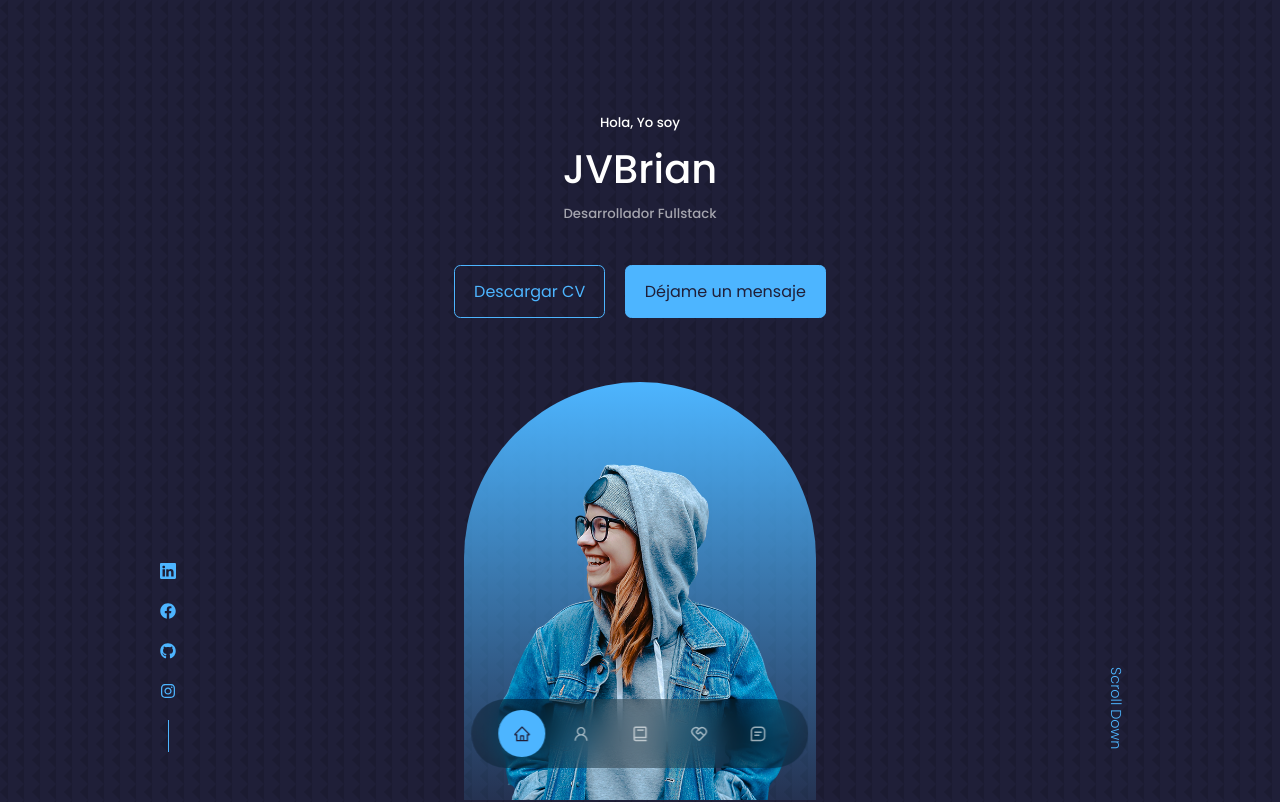
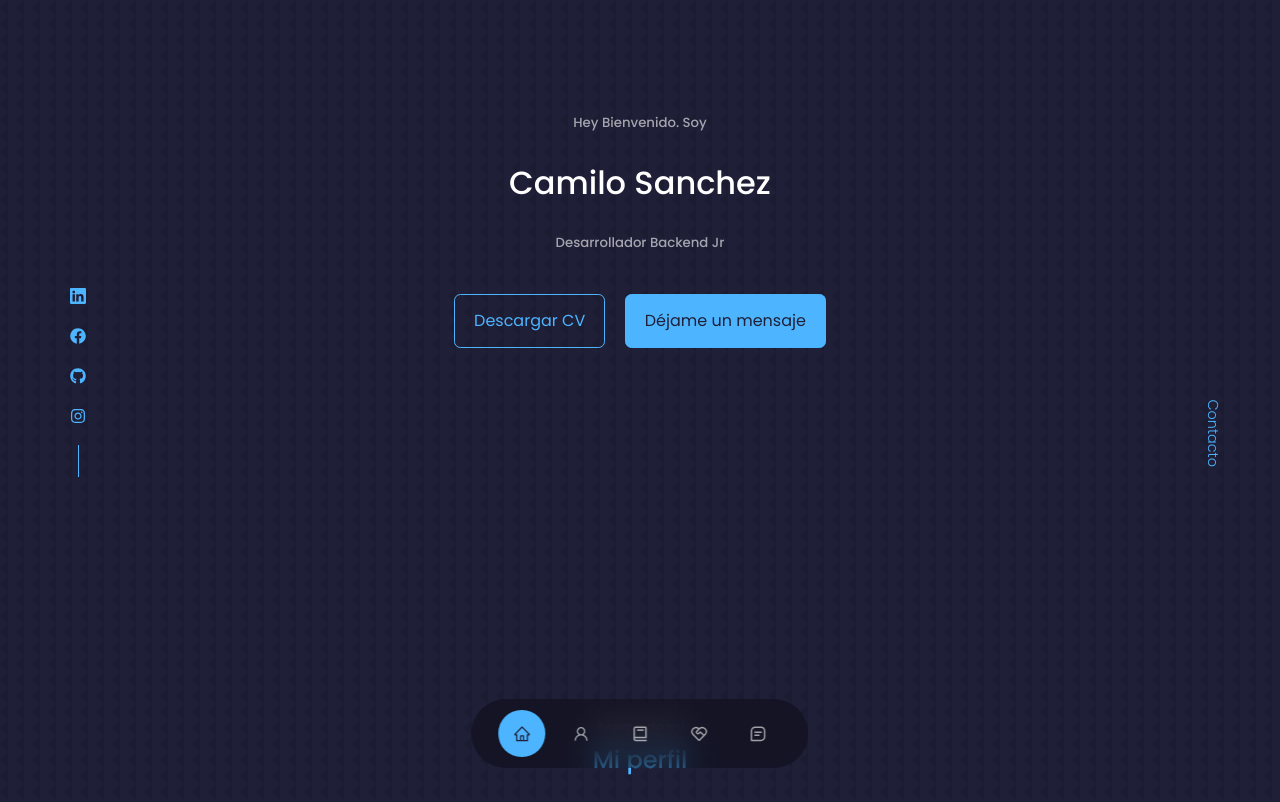
Before and after one commit to Juan-Camilo-Sanchez-Echeverri/Juan-Camilo-Sanchez-Echeverri.github.io, a React (Vite) app: page / in a window 1280 px wide. Shown: the top 802 px of the page. Built offline with nearby package versions, Linux system fonts and the light colour scheme.

Commit message:
Se realiza Header

```diff
--- a/index.html
+++ b/index.html
@@ -1,13 +1,16 @@
 <!DOCTYPE html>
 <html lang="en">
+
 <head>
   <meta charset="UTF-8" />
   <link rel="icon" type="image/svg+xml" href="/src/favicon.svg" />
   <meta name="viewport" content="width=device-width, initial-scale=1.0" />
-    <title>JVBrian</title>
+  <title>Juan Camilo Sanchez</title>
 </head>
+
 <body>
   <div id="root"></div>
   <script type="module" src="./src/main.jsx"></script>
 </body>
+
 </html>
--- a/src/App.css
+++ b/src/App.css
@@ -1,42 +1,351 @@
-.App {
-  text-align: center;
+/*! normalize.css v8.0.1 | MIT License | github.com/necolas/normalize.css */
+
+/* Document
+   ========================================================================== */
+
+/**
+ * 1. Correct the line height in all browsers.
+ * 2. Prevent adjustments of font size after orientation changes in iOS.
+ */
+
+html {
+	line-height: 1.15; /* 1 */
+	-webkit-text-size-adjust: 100%; /* 2 */
 }
 
-.App-logo {
-  height: 40vmin;
-  pointer-events: none;
+/* Sections
+   ========================================================================== */
+
+/**
+ * Remove the margin in all browsers.
+ */
+
+body {
+	margin: 0;
 }
 
-@media (prefers-reduced-motion: no-preference) {
-  .App-logo {
-    animation: App-logo-spin infinite 20s linear;
-  }
+/**
+ * Render the `main` element consistently in IE.
+ */
+
+main {
+	display: block;
 }
 
-.App-header {
-  background-color: #282c34;
-  min-height: 100vh;
-  display: flex;
-  flex-direction: column;
-  align-items: center;
-  justify-content: center;
-  font-size: calc(10px + 2vmin);
-  color: white;
+/**
+ * Correct the font size and margin on `h1` elements within `section` and
+ * `article` contexts in Chrome, Firefox, and Safari.
+ */
+
+h1 {
+	font-size: 2em;
+	margin: 0.67em 0;
 }
 
-.App-link {
-  color: #61dafb;
+/* Grouping content
+   ========================================================================== */
+
+/**
+ * 1. Add the correct box sizing in Firefox.
+ * 2. Show the overflow in Edge and IE.
+ */
+
+hr {
+	box-sizing: content-box; /* 1 */
+	height: 0; /* 1 */
+	overflow: visible; /* 2 */
 }
 
-@keyframes App-logo-spin {
-  from {
-    transform: rotate(0deg);
-  }
-  to {
-    transform: rotate(360deg);
-  }
+/**
+ * 1. Correct the inheritance and scaling of font size in all browsers.
+ * 2. Correct the odd `em` font sizing in all browsers.
+ */
+
+pre {
+	font-family: monospace, monospace; /* 1 */
+	font-size: 1em; /* 2 */
 }
 
-button {
-  font-size: calc(10px + 2vmin);
+/* Text-level semantics
+   ========================================================================== */
+
+/**
+ * Remove the gray background on active links in IE 10.
+ */
+
+a {
+	background-color: transparent;
 }
+
+/**
+ * 1. Remove the bottom border in Chrome 57-
+ * 2. Add the correct text decoration in Chrome, Edge, IE, Opera, and Safari.
+ */
+
+abbr[title] {
+	border-bottom: none; /* 1 */
+	text-decoration: underline; /* 2 */
+	text-decoration: underline dotted; /* 2 */
+}
+
+/**
+ * Add the correct font weight in Chrome, Edge, and Safari.
+ */
+
+b,
+strong {
+	font-weight: bolder;
+}
+
+/**
+ * 1. Correct the inheritance and scaling of font size in all browsers.
+ * 2. Correct the odd `em` font sizing in all browsers.
+ */
+
+code,
+kbd,
+samp {
+	font-family: monospace, monospace; /* 1 */
+	font-size: 1em; /* 2 */
+}
+
+/**
+ * Add the correct font size in all browsers.
+ */
+
+small {
+	font-size: 80%;
+}
+
+/**
+ * Prevent `sub` and `sup` elements from affecting the line height in
+ * all browsers.
+ */
+
+sub,
+sup {
+	font-size: 75%;
+	line-height: 0;
+	position: relative;
+	vertical-align: baseline;
+}
+
+sub {
+	bottom: -0.25em;
+}
+
+sup {
+	top: -0.5em;
+}
+
+/* Embedded content
+   ========================================================================== */
+
+/**
+ * Remove the border on images inside links in IE 10.
+ */
+
+img {
+	border-style: none;
+}
+
+/* Forms
+   ========================================================================== */
+
+/**
+ * 1. Change the font styles in all browsers.
+ * 2. Remove the margin in Firefox and Safari.
+ */
+
+button,
+input,
+optgroup,
+select,
+textarea {
+	font-family: inherit; /* 1 */
+	font-size: 100%; /* 1 */
+	line-height: 1.15; /* 1 */
+	margin: 0; /* 2 */
+}
+
+/**
+ * Show the overflow in IE.
+ * 1. Show the overflow in Edge.
+ */
+
+button,
+input {
+	/* 1 */
+	overflow: visible;
+}
+
+/**
+ * Remove the inheritance of text transform in Edge, Firefox, and IE.
+ * 1. Remove the inheritance of text transform in Firefox.
+ */
+
+button,
+select {
+	/* 1 */
+	text-transform: none;
+}
+
+/**
+ * Correct the inability to style clickable types in iOS and Safari.
+ */
+
+button,
+[type='button'],
+[type='reset'],
+[type='submit'] {
+	-webkit-appearance: button;
+}
+
+/**
+ * Remove the inner border and padding in Firefox.
+ */
+
+button::-moz-focus-inner,
+[type='button']::-moz-focus-inner,
+[type='reset']::-moz-focus-inner,
+[type='submit']::-moz-focus-inner {
+	border-style: none;
+	padding: 0;
+}
+
+/**
+ * Restore the focus styles unset by the previous rule.
+ */
+
+button:-moz-focusring,
+[type='button']:-moz-focusring,
+[type='reset']:-moz-focusring,
+[type='submit']:-moz-focusring {
+	outline: 1px dotted ButtonText;
+}
+
+/**
+ * Correct the padding in Firefox.
+ */
+
+fieldset {
+	padding: 0.35em 0.75em 0.625em;
+}
+
+/**
+ * 1. Correct the text wrapping in Edge and IE.
+ * 2. Correct the color inheritance from `fieldset` elements in IE.
+ * 3. Remove the padding so developers are not caught out when they zero out
+ *    `fieldset` elements in all browsers.
+ */
+
+legend {
+	box-sizing: border-box; /* 1 */
+	color: inherit; /* 2 */
+	display: table; /* 1 */
+	max-width: 100%; /* 1 */
+	padding: 0; /* 3 */
+	white-space: normal; /* 1 */
+}
+
+/**
+ * Add the correct vertical alignment in Chrome, Firefox, and Opera.
+ */
+
+progress {
+	vertical-align: baseline;
+}
+
+/**
+ * Remove the default vertical scrollbar in IE 10+.
+ */
+
+textarea {
+	overflow: auto;
+}
+
+/**
+ * 1. Add the correct box sizing in IE 10.
+ * 2. Remove the padding in IE 10.
+ */
+
+[type='checkbox'],
+[type='radio'] {
+	box-sizing: border-box; /* 1 */
+	padding: 0; /* 2 */
+}
+
+/**
+ * Correct the cursor style of increment and decrement buttons in Chrome.
+ */
+
+[type='number']::-webkit-inner-spin-button,
+[type='number']::-webkit-outer-spin-button {
+	height: auto;
+}
+
+/**
+ * 1. Correct the odd appearance in Chrome and Safari.
+ * 2. Correct the outline style in Safari.
+ */
+
+[type='search'] {
+	-webkit-appearance: textfield; /* 1 */
+	outline-offset: -2px; /* 2 */
+}
+
+/**
+ * Remove the inner padding in Chrome and Safari on macOS.
+ */
+
+[type='search']::-webkit-search-decoration {
+	-webkit-appearance: none;
+}
+
+/**
+ * 1. Correct the inability to style clickable types in iOS and Safari.
+ * 2. Change font properties to `inherit` in Safari.
+ */
+
+::-webkit-file-upload-button {
+	-webkit-appearance: button; /* 1 */
+	font: inherit; /* 2 */
+}
+
+/* Interactive
+   ========================================================================== */
+
+/*
+ * Add the correct display in Edge, IE 10+, and Firefox.
+ */
+
+details {
+	display: block;
+}
+
+/*
+ * Add the correct display in all browsers.
+ */
+
+summary {
+	display: list-item;
+}
+
+/* Misc
+   ========================================================================== */
+
+/**
+ * Add the correct display in IE 10+.
+ */
+
+template {
+	display: none;
+}
+
+/**
+ * Add the correct display in IE 10.
+ */
+
+[hidden] {
+	display: none;
+}
--- /dev/null
+++ b/src/components/header/HV.jsx
@@ -0,0 +1,13 @@
+import React from 'react'
+import CV from '../../assets/HV.Juan-Camilo-Sanchez-Echeverri.pdf'
+
+const HV = () => {
+  return (
+    <article className='downloads'>
+        <a  href={CV} download className='btn'>Descargar CV</a>
+        <a  href='#contact' className='btn btn-primary'>Déjame un mensaje</a>
+    </article>
+  )
+}
+
+export default HV
--- a/src/components/header/Header.jsx
+++ b/src/components/header/Header.jsx
@@ -1,5 +1,5 @@
 import React from "react";
-import CTA from "./CTA";
+import HV from "./HV";
 import ME from '../../assets/me.png'
 import HeaderSocial from "./HeaderSocial";
 import "./header.css";
@@ -7,19 +7,14 @@ import "./header.css";
 const Header = () => {
   return (
     <header>
-      <div className="container header__container">
-        <h5>Hola, Yo soy</h5>
-        <h1>JVBrian</h1>
-        <h5 className="text-light">Desarrollador Fullstack</h5>
-        <CTA />
+      <section className="header__container">
+        <h5>Hey Bienvenido. Soy</h5>
+        <h1>Camilo Sanchez</h1>
+        <h5 className="text-light">Desarrollador Backend Jr</h5>
+        <HV />
         <HeaderSocial />
-
-        <div className="me">
-          <img src={ME} alt="" />
-        </div>
-
-        <a href="#contact" className="scroll__down">Scroll Down</a>
-      </div>
+        <a href="#contact" className="scroll__down">Contacto</a>
+      </section>
     </header>
   );
 };
--- a/src/components/header/HeaderSocial.jsx
+++ b/src/components/header/HeaderSocial.jsx
@@ -1,19 +1,35 @@
-import React from 'react'
-import {BsLinkedin} from 'react-icons/bs'
-import {FaGithub} from 'react-icons/fa'
-import {FaFacebook} from 'react-icons/fa'
-import {FaInstagram} from 'react-icons/fa'
+import React from 'react';
+import { BsLinkedin } from 'react-icons/bs';
+import { FaGithub } from 'react-icons/fa';
+import { FaFacebook } from 'react-icons/fa';
+import { FaInstagram } from 'react-icons/fa';
 
 const HeaderSocial = () => {
   return (
-    <div className='header__socials'>
-        <a href='https://linkedin.com' target="_blank"><BsLinkedin /></a>
-        <a href='https://facebook.com' target="_blank"><FaFacebook /></a>
-        <a href='https://github.com' target="_blank"><FaGithub /></a>
-        <a href='https://instagram.com' target="_blank"><FaInstagram /></a>
+    <article className="header__socials">
+      <a
+        href="https://www.linkedin.com/in/juan-camilo-sanchez-echeverri/"
+        target="_blank"
+      >
+        <BsLinkedin />
+      </a>
+      <a
+        href="https://www.facebook.com/profile.php?id=100018945194254"
+        target="_blank"
+      >
+        <FaFacebook />
+      </a>
+      <a
+        href="https://github.com/Juan-Camilo-Sanchez-Echeverri"
+        target="_blank"
+      >
+        <FaGithub />
+      </a>
+      <a href="https://www.instagram.com/camilo_07s/" target="_blank">
+        <FaInstagram />
+      </a>
+    </article>
+  );
+};
 
-    </div>
-  )
-}
-
-export default HeaderSocial
+export default HeaderSocial;
--- a/src/components/header/header.css
+++ b/src/components/header/header.css
@@ -1,17 +1,14 @@
-header {
-  height: 100vh;
-  padding-top: 7rem;
-  overflow: hidden;
-}
-
 .header__container {
+	width: 89%;
+	margin: 0 auto;
 	text-align: center;
 	height: 100%;
 	position: relative;
 }
 
-/* ========= CTA ============== */
-.cta {
+/* ========= HV ============== */
+
+.downloads {
 	margin-top: 2.5rem;
 	display: flex;
 	gap: 1.2rem;
@@ -19,6 +16,7 @@ header {
 }
 
 /* ============= Redes sociales ======== */
+
 .header__socials {
 	display: flex;
 	flex-direction: column;
@@ -30,26 +28,12 @@ header {
 }
 
 .header__socials::after {
-  content: "";
+	content: '';
 	width: 1px;
 	height: 2rem;
 	background: var(--color-primary);
 }
 
-/* ============= ME ======== */
-.me {
-  background: linear-gradient(var(--color-primary), transparent);
-  width: 22rem;
-  height: 30rem;
-  position: absolute;
-  left: calc(50% - 11rem);
-  margin-top: 4rem;
-  border-radius: 12rem 12rem 0 0;
-  overflow: hidden;
-  padding: 5rem 1.5rem 1.5rem 1.5rem;
-}
-
-/* =========== Scroll down =========== */
 .scroll__down {
 	position: absolute;
 	right: -2.3rem;
@@ -59,22 +43,37 @@ header {
 	font-size: 0.9rem;
 }
 
-/* =============== Responsive (Dispositivos gama media) =============== */
+/* ============= Responsive  ============= */
 
-@media screen and (max-width: 1024px) {
-  header {
-    height: 68vh;
+@media screen and (max-width: 768px) {
+	section {
+		margin-top: 7rem;
 	}
 }
-/* =============== Responsive (Dispositivos gama baja) =============== */
 
 @media screen and (max-width: 600px) {
-  header {
-    height: 100vh;
-  }
-
 	.header__socials,
 	.scroll__down {
 		display: none;
 	}
 }
+
+@media screen and (max-width: 417px) {
+	.header__socials,
+	.scroll__down {
+		display: none;
+	}
+	.downloads {
+		margin-top: 2rem;
+		flex-direction: column;
+		align-items: center;
+	}
+}
+
+@media screen and (max-width: 320px) {
+	.downloads {
+		margin-top: 2rem;
+		flex-direction: column;
+		align-items: center;
+	}
+}
--- a/src/index.css
+++ b/src/index.css
@@ -25,12 +25,10 @@
 	--container-width-sm: 90%;
 }
 
+/* =========== Estilos generales =============== */
+
 html {
 	scroll-behavior: smooth;
-}
-
-::-webkit-scrollbar {
-  display: none;
 }
 
 body {
@@ -40,23 +38,27 @@ body {
 	line-height: 1.7;
 	background-image: url('../src/assets/bg-texture.png');
 }
-/* =========== Estilos generales =============== */
-.container {
-  width: var(--container-width-lg);
-  margin: 0 auto;
+
+header {
+	height: 525px;
+	padding-top: 7rem;
+	overflow: hidden;
 }
 
-h1, h2, h3, h4, h5 {
+h1,
+h2,
+h3,
+h4,
+h5 {
 	font-weight: 500;
 }
 
-h1{
+h1 {
 	font-size: 2.5rem;
 }
 
 section {
-  margin-top: 8rem;
-
+	margin-top: 12rem;
 }
 
 section > h2,
@@ -70,10 +72,6 @@ section > h2 {
 	margin-bottom: 3rem;
 }
 
-.text-light{
-  color: var(--color-light);
-}
-
 a {
 	color: var(--color-primary);
 	transition: var(--transtition);
@@ -81,6 +79,88 @@ a {
 
 a:hover {
 	color: var(--color-white);
+}
+
+img {
+	display: block;
+	width: 100%;
+	object-fit: cover;
+}
+
+nav {
+	background: rgba(0, 0, 0, 0.3);
+	width: max-content;
+	display: block;
+	padding: 0.7rem 1.7rem;
+	z-index: 2;
+	position: fixed;
+	left: 50%;
+	transform: translateX(-50%);
+	bottom: 2rem;
+	display: flex;
+	gap: 0.8rem;
+	border-radius: 3rem;
+	backdrop-filter: blur(15px);
+}
+
+nav a {
+	background: transparent;
+	padding: 0.9rem;
+	border-radius: 50%;
+	display: flex;
+	color: var(--color-light);
+	font-size: 1.1rem;
+}
+
+nav a:hover {
+	background: rgba(0, 0, 0, 0.3);
+}
+
+nav a.active {
+	background: var(--color-primary);
+	color: var(--color-bg);
+}
+
+button {
+	font-size: calc(10px + 2vmin);
+}
+
+form {
+	display: flex;
+	flex-direction: column;
+	gap: 1.2rem;
+}
+
+input,
+textarea {
+	width: 100%;
+	padding: 1.5rem;
+	border-radius: 0.5rem;
+	background: transparent;
+	border: 2px solid var(--color-primary-variant);
+	resize: none;
+	color: var(--color-white);
+}
+
+footer {
+	background: var(--color-primary);
+	padding: 3rem 0;
+	text-align: center;
+	font-size: 0.9rem;
+	margin-top: 7rem;
+}
+
+footer a {
+	color: var(--color-bg);
+}
+
+.container {
+	width: var(--container-width-lg);
+	margin: 0 auto;
+}
+
+.text-light {
+	color: var(--color-light);
 }
 
 .btn {
@@ -105,33 +185,50 @@ a:hover {
 	color: var(--color-bg);
 }
 
-img {
-  display: block;
-  width: 100%;
-  object-fit: cover;
+::-webkit-scrollbar {
+	display: none;
 }
 
 /* =============== Responsive (Dispositivos gama media) =============== */
 
 @media screen and (max-width: 1024px) {
+	form {
+		display: flex;
+		align-items: center;
+		flex-direction: column;
+	}
+
 	.container {
 		width: var(--container-width-md);
 	}
-
-  section{
-    margin-top: 6rem;
 }
 
+@media screen and (max-width: 768px) {
+	form {
+		display: flex;
+		align-items: center;
+		flex-direction: column;
 	}
-/* =============== Responsive (Dispositivos gama baja) =============== */
+}
 
 @media screen and (max-width: 600px) {
+	section > h2 {
+		margin-bottom: 2rem;
+	}
+
 	.container {
 		width: var(--container-width-sm);
 	}
-
-  section > h2{
-    margin-bottom: 2rem;
 }
 
+@media screen and (max-width: 417px) {
+	.btn {
+		width: 100%;
 	}
+}
+
+@media screen and (max-width: 320px) {
+	.btn {
+		width: 100%;
+	}
+}
```
Also changed, not shown: 1 other file (tests, documents, lock files or other folders). Lines whose indentation alone changed are shown as unchanged.
